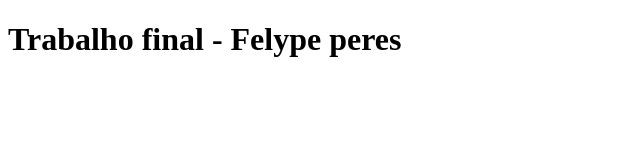
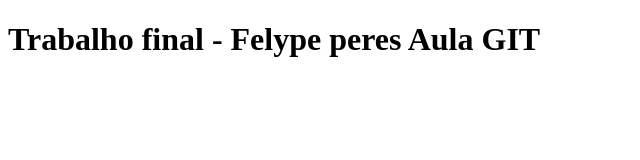
Before and after one commit to felpss2/TrabalhoFinal, a plain HTML site: page index.html in a window 1280 px wide. Shown: the whole page, without its empty margins (0-640 px from the left). Drawn offline with Linux system fonts and the light colour scheme.

Commit message:
fazendo nova alteraçao no arquivo index.html

```diff
--- a/index.html
+++ b/index.html
@@ -6,6 +6,6 @@
     <title>Document</title>
 </head>
 <body>
-    <h1>Trabalho final - Felype peres</h1>
+    <h1>Trabalho final - Felype peres Aula GIT</h1>
 </body>
 </html>
```
